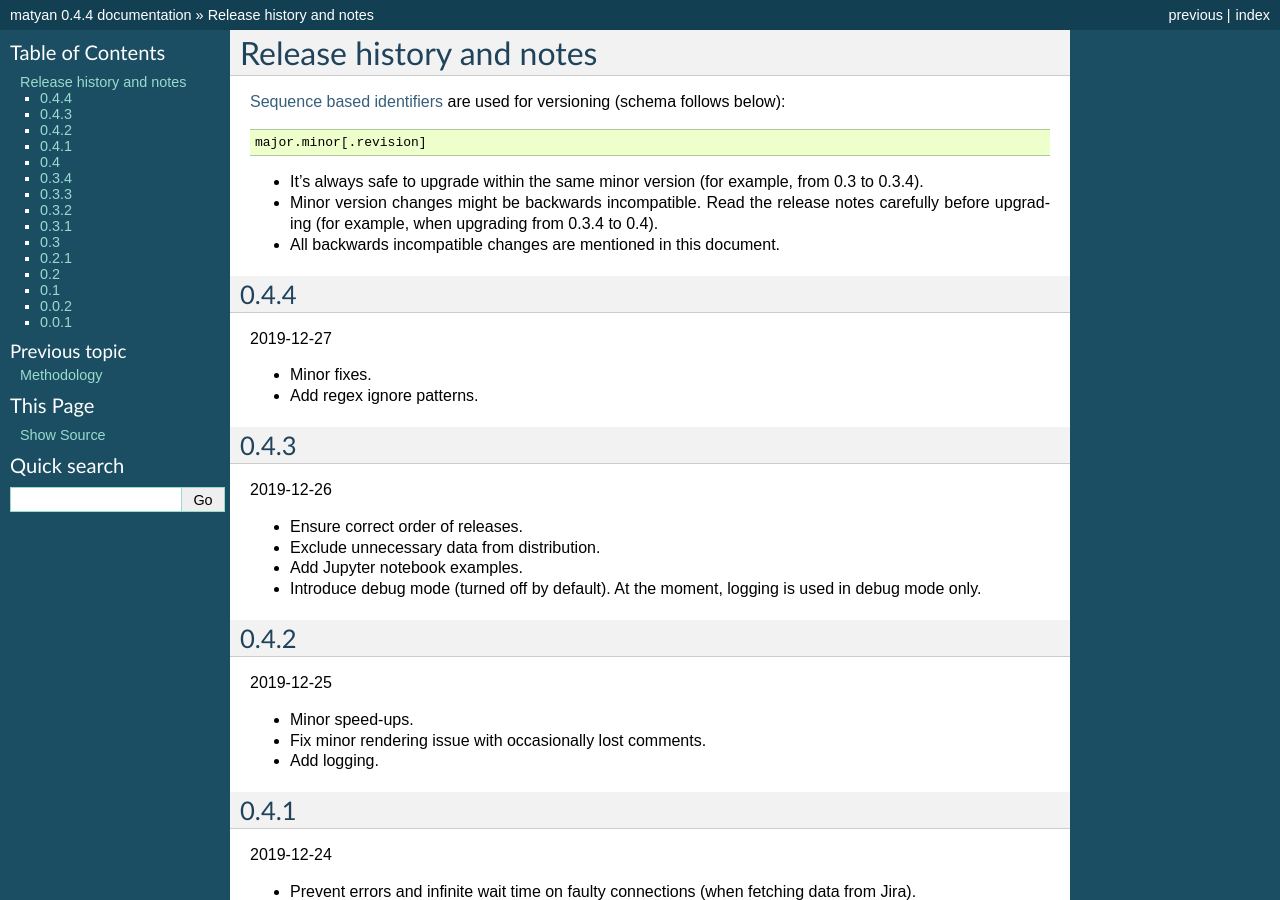
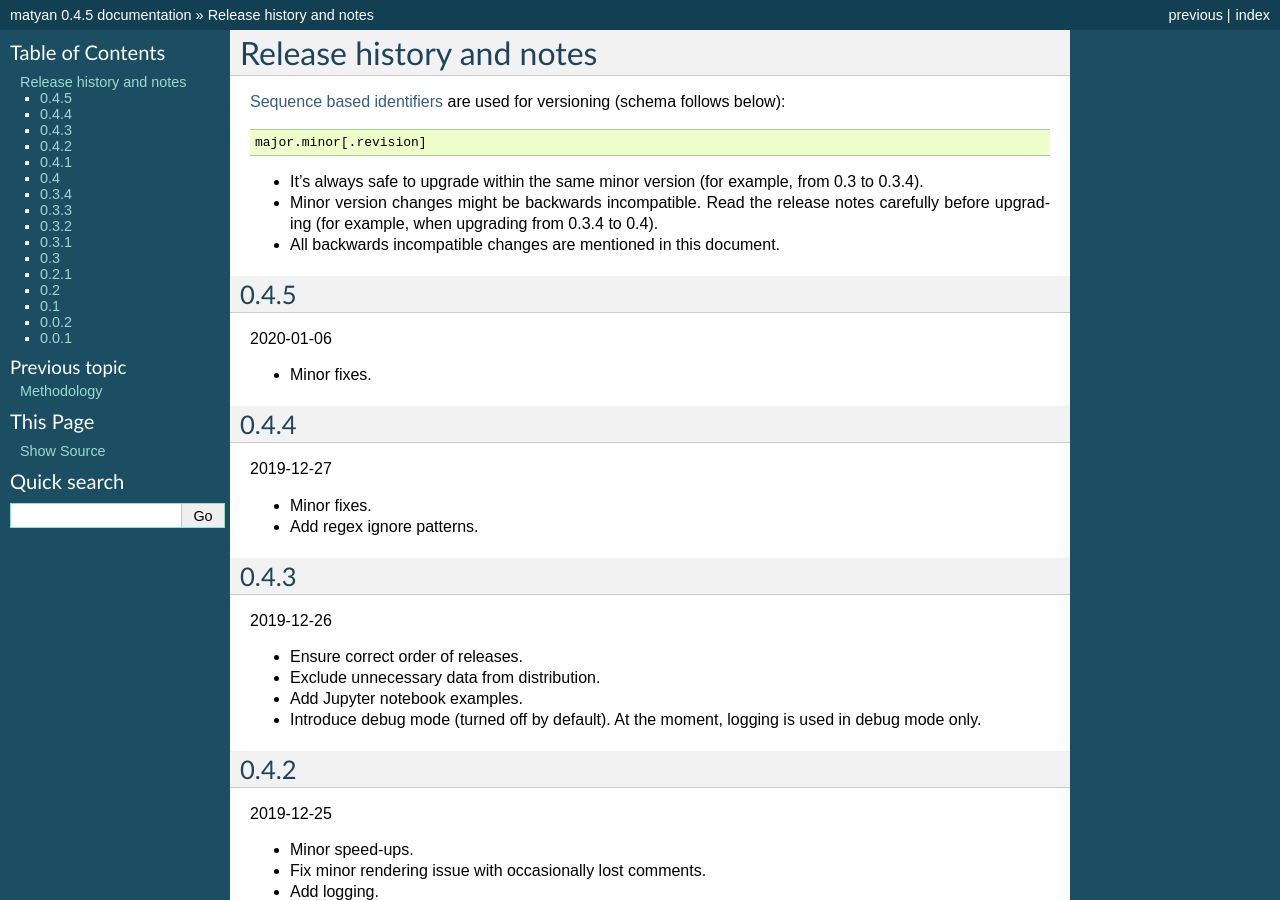
Before and after one commit to barseghyanartur/matyan, a Sphinx documentation site: the page built from docs/changelog.rst, in a window 1280 px wide and 900 px high. Built offline with Sphinx 7.4.7, drawn with Linux system fonts in a browser that asks for light colours; pages that are not in the unit, such as notebooks, are missing from menus; some of the changed text lies outside the part shown.

Commit message:
Prepare 0.4.5

```diff
--- a/CHANGELOG.rst
+++ b/CHANGELOG.rst
@@ -14,6 +14,12 @@ are used for versioning (schema follows below):
   release notes carefully before upgrading (for example, when upgrading from
   0.3.4 to 0.4).
 - All backwards incompatible changes are mentioned in this document.
+
+0.4.5
+-----
+2020-01-06
+
+- Minor fixes.
 
 0.4.4
 -----
--- a/docs/changelog.rst
+++ b/docs/changelog.rst
@@ -14,6 +14,12 @@ are used for versioning (schema follows below):
   release notes carefully before upgrading (for example, when upgrading from
   0.3.4 to 0.4).
 - All backwards incompatible changes are mentioned in this document.
+
+0.4.5
+-----
+2020-01-06
+
+- Minor fixes.
 
 0.4.4
 -----
--- a/setup.py
+++ b/setup.py
@@ -6,7 +6,7 @@ try:
 except:
     readme = ''
 
-version = '0.4.4'
+version = '0.4.5'
 
 setup(
     name='matyan',
--- a/src/matyan/__init__.py
+++ b/src/matyan/__init__.py
@@ -10,7 +10,7 @@ from .utils import (
 )
 
 __title__ = 'matyan'
-__version__ = '0.4.4'
+__version__ = '0.4.5'
 __author__ = 'Artur Barseghyan'
 __copyright__ = '2019 Artur Barseghyan'
 __license__ = 'GPL-2.0-only OR LGPL-2.1-or-later'
```
